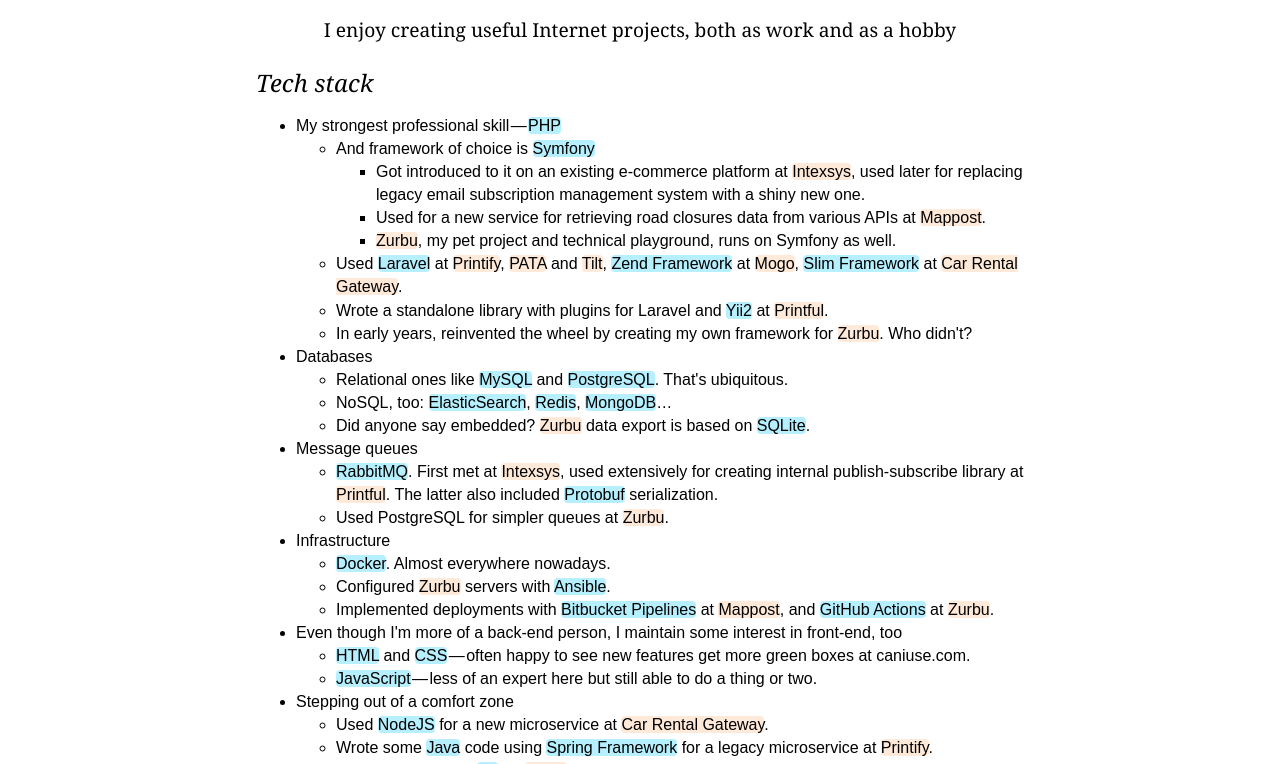
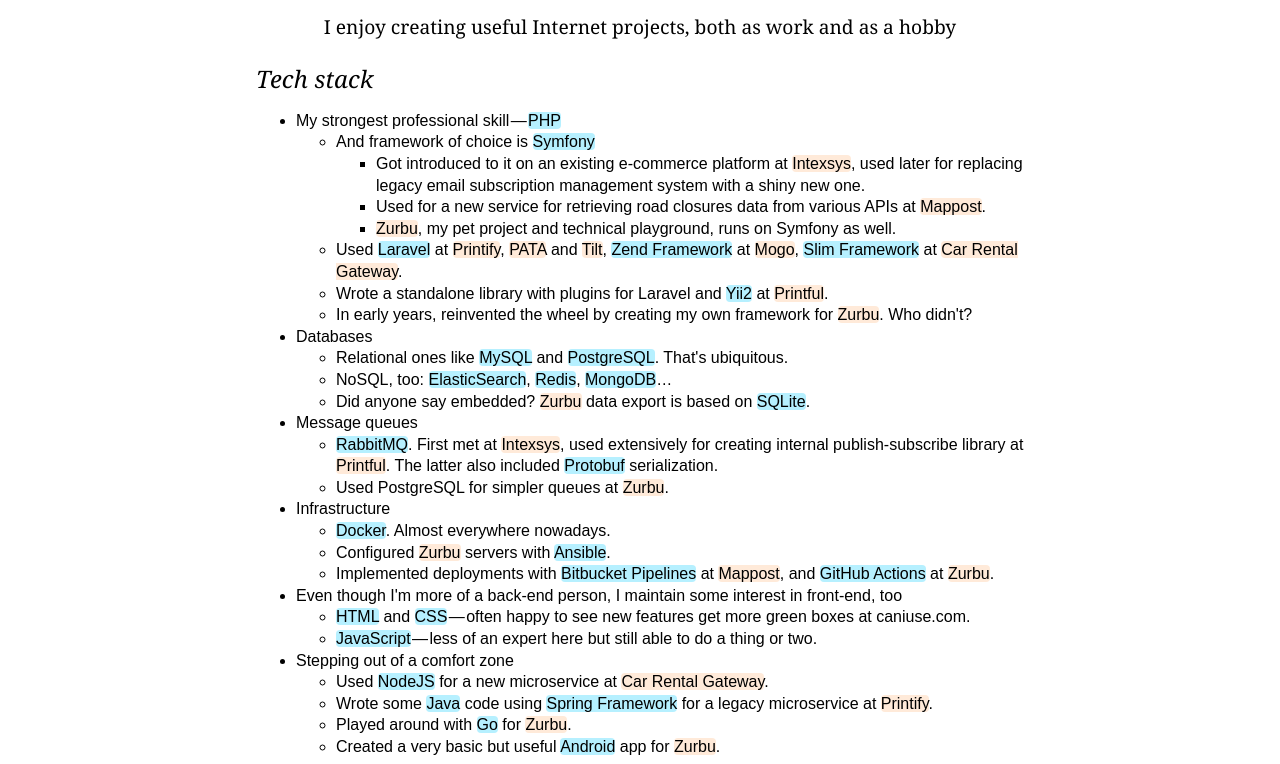
Before and after one commit to artursreiljans/artursreiljans.github.io, a plain HTML site: page cv/index.html in a window 1280 px wide. Shown: the part 225-989 px from the top of the page. Drawn offline with Linux system fonts and the light colour scheme.

Commit message:
Decrease paddings.

```diff
--- a/cv/index.html
+++ b/cv/index.html
@@ -6,7 +6,7 @@
     <style>
         body {
             font-family: Arial, Liberation Sans, sans-serif;
-            line-height: 1.44rem;
+            line-height: 1.35rem;
             margin: 0;
         }
 
```
